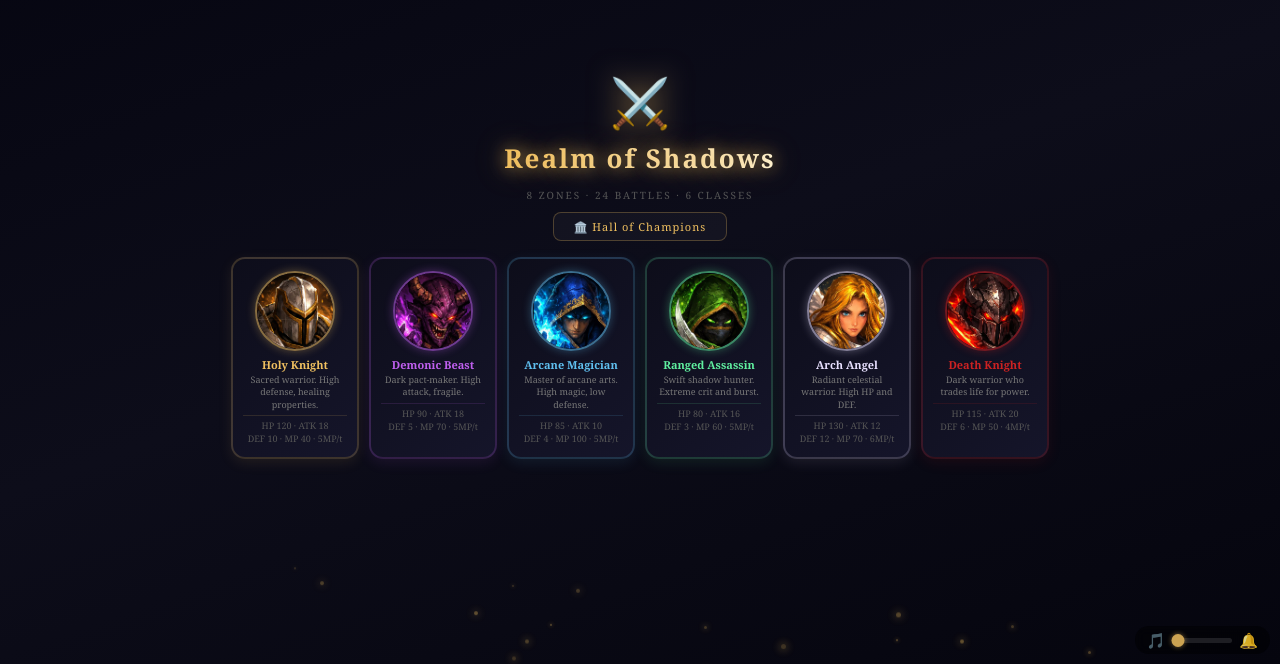
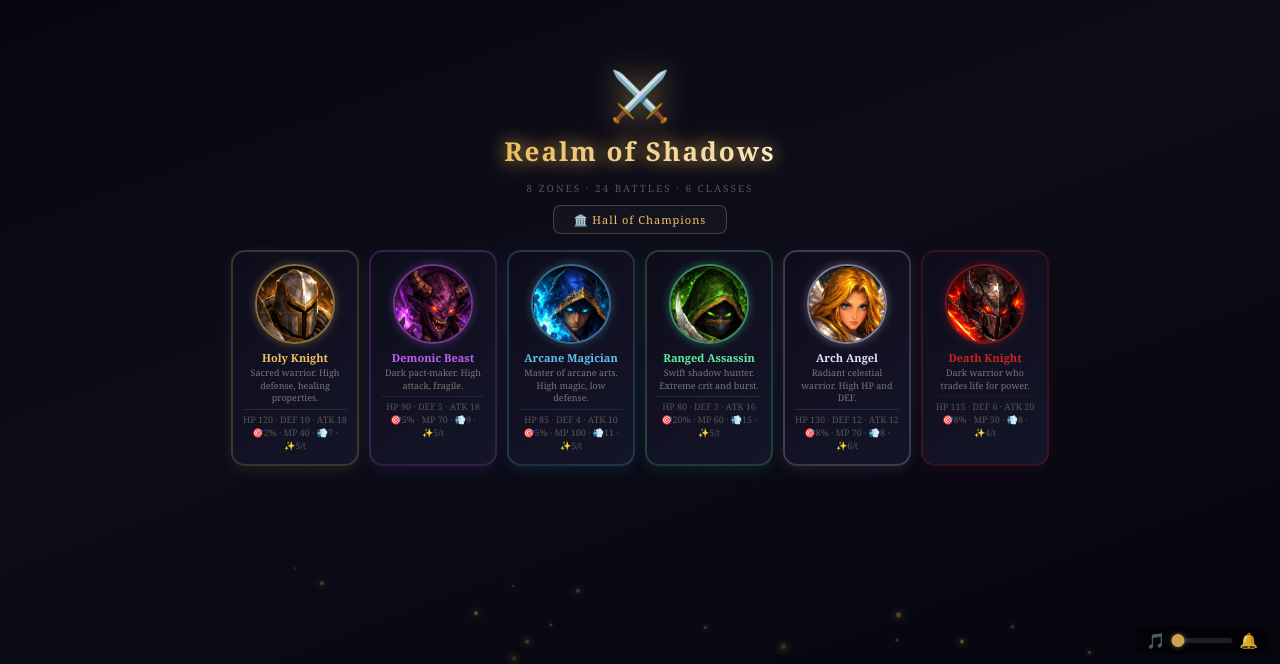
Before and after one commit to Tuxiion/realm-of-shadows, a React (Vite) app: page / in a window 1280 px wide. Shown: the part 136-800 px from the top of the page. Built offline with nearby package versions, Linux system fonts and the light colour scheme.

Commit message:
stats in char creation

```diff
--- a/src/App.jsx
+++ b/src/App.jsx
@@ -2140,7 +2140,10 @@ export default function App() {
                             </div>
                             <div style={{ color: data.color, fontWeight: "bold", fontSize: 11, marginBottom: 2 }}>{cls}</div>
                             <div style={{ color: "#777", fontSize: 9, marginBottom: 4, lineHeight: 1.4 }}>{data.desc}</div>
-                            <div style={{ fontSize: 9, color: "#555", borderTop: `1px solid ${data.color}22`, paddingTop: 3 }}>HP {data.stats.maxHp} · ATK {data.stats.atk}<br />DEF {data.stats.def} · MP {data.stats.maxMp} · {data.stats.manaRegen}MP/t</div>
+                            <div style={{ fontSize: 9, color: "#555", borderTop: `1px solid ${data.color}22`, paddingTop: 3 }}>
+                                HP {data.stats.maxHp} · DEF {data.stats.def} · ATK {data.stats.atk}<br />
+                                🎯{data.stats.crit}% · MP {data.stats.maxMp} · 💨{data.stats.spd} · ✨{data.stats.manaRegen}/t
+                            </div>
                         </div>
                     ))}
                 </div>
```
